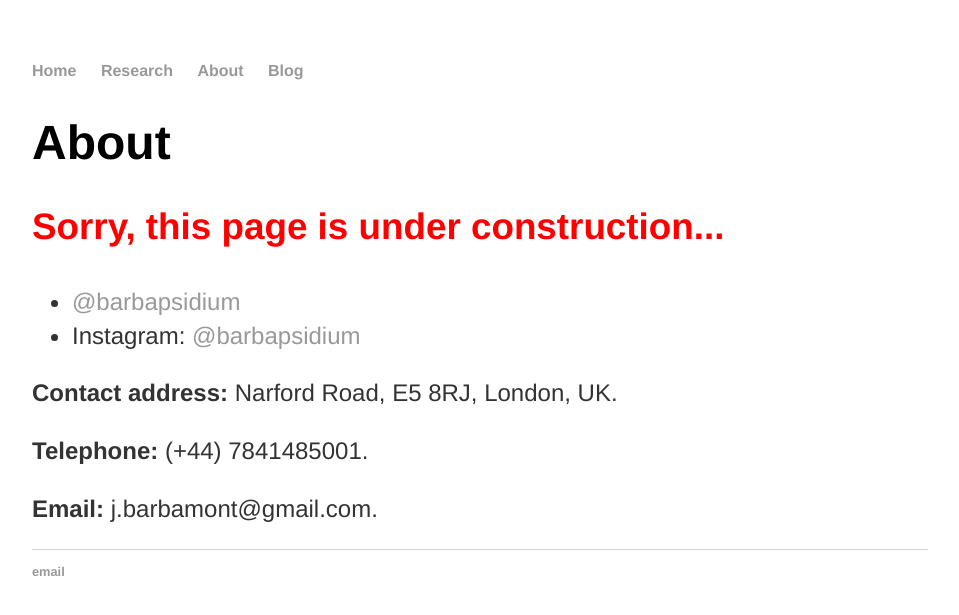
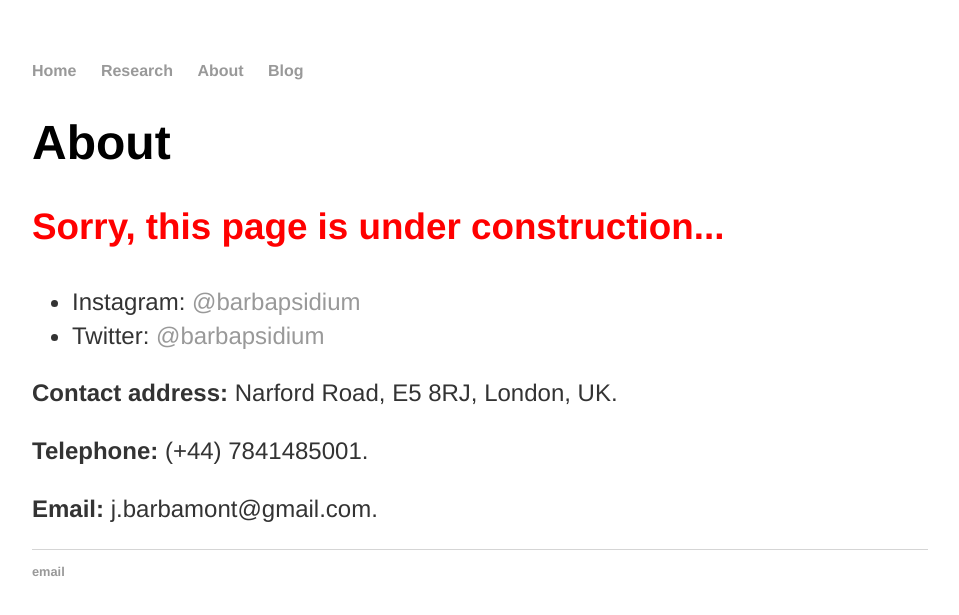
Before and after one commit to josebarbamontoya/josebarbamontoya.github.io, a Jekyll site: the page built from about/index.html, in a window 1280 px wide. Shown: the top 615 px of the page, without its empty margins (160-1119 px from the left). Built offline with Jekyll 4.4.1, drawn with Linux system fonts in a browser that asks for light colours.

Commit message:
Update index.html

```diff
--- a/about/index.html
+++ b/about/index.html
@@ -7,8 +7,8 @@ title: Jose Barba-Montoya
   <h1>About</h1>
 	<h3><font color="red">Sorry, this page is under construction...</h3>
 		<ul class="contacts">
-				<li><a href="https://www.instagram.com/barbapsidium/">@barbapsidium</a></li>
-				<li>Instagram:<a href="https://twitter.com/barbapsidium"> @barbapsidium</a></li>
+				<li>Instagram:<a href="https://www.instagram.com/barbapsidium/"> @barbapsidium</a></li>
+				<li>Twitter:<a href="https://twitter.com/barbapsidium"> @barbapsidium</a></li>
 				</ul>
 					<p><strong>Contact address: </strong>Narford Road, E5 8RJ, London, UK.</p>
 					<p><strong>Telephone: </strong> (+44) 7841485001.</p>
```
